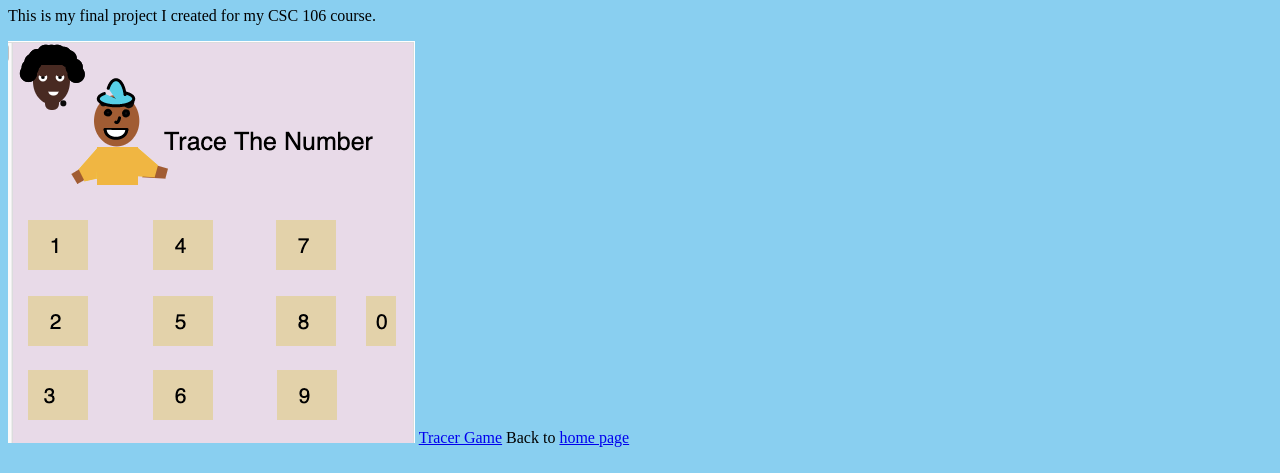
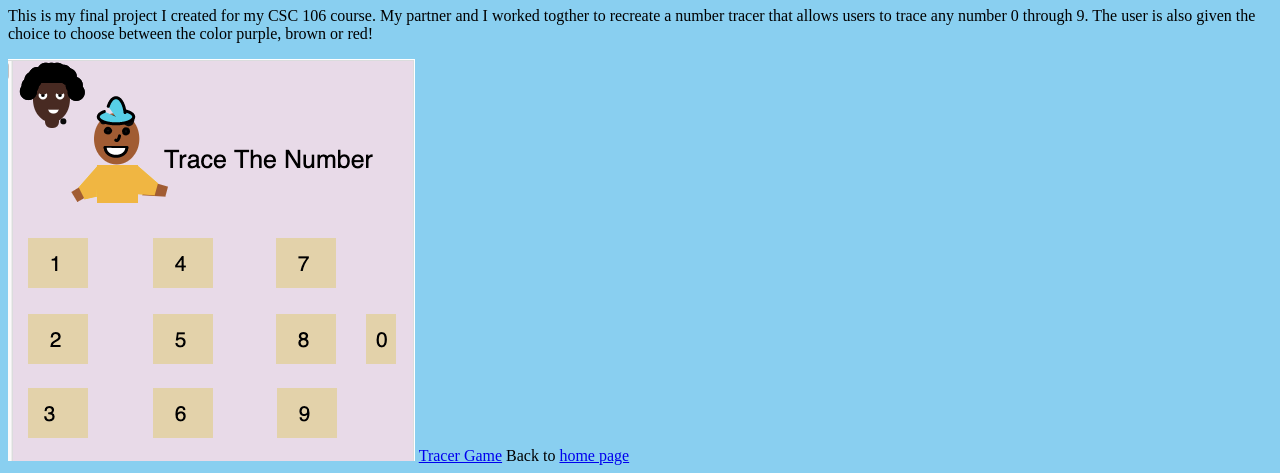
Before and after one commit to monetg514/github_monetg514.github.io, a plain HTML site: page index.html in a window 1280 px wide. Shown: the part 330-803 px from the top of the page. Drawn offline with Linux system fonts and the light colour scheme.

Commit message:
Update index.html

```diff
--- a/index.html
+++ b/index.html
@@ -17,7 +17,8 @@
       <td> <a href="javascripts.html"> <img src="javascripts_button.png"> </a> </td>
         <td> <a href="about.html"> <img src="AboutMe.png"> </a> </td></tr> </table>
     <h1>The Process</h1>
-    <p> This is my final project I created for my CSC 106 course. </p>
+    <p> This is my final project I created for my CSC 106 course. My partner and I worked togther to recreate a number tracer that allows users to trace any number
+    0 through 9. The user is also given the choice to choose between the color purple, brown or red! </p>
 <img src="screenshot_1.png">
       <a href="https://www.khanacademy.org/computer-programming/final_project/5344466305073152">Tracer Game</a>
 
```
